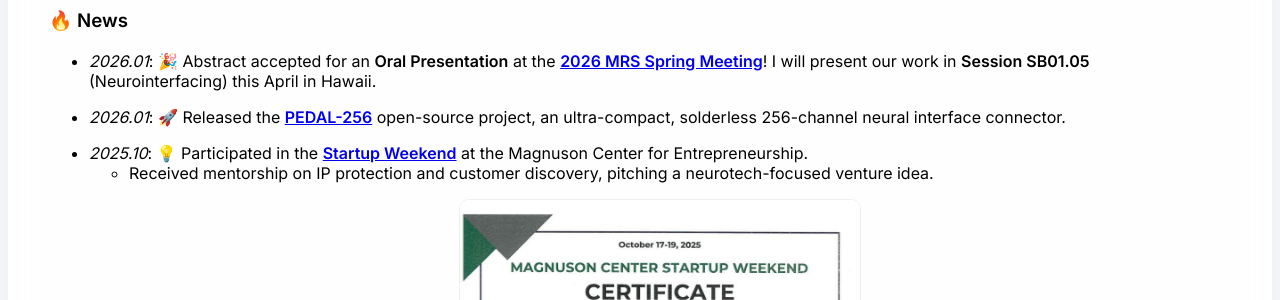
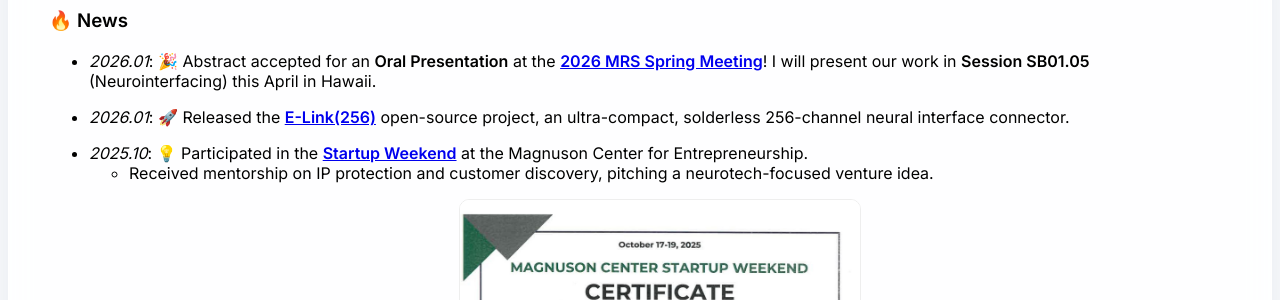
Before and after one commit to Tianyu-Bai/Tianyu-Bai.github.io, a Jekyll site: the page built from _pages/includes/news.md, in a window 1280 px wide and 900 px high, scrolled down 682 px. Shown: the part 153-453 px from the top of the window. Built offline with Jekyll 4.4.1, drawn with Linux system fonts in a browser that asks for light colours; our own code applies the rules of GitHub Pages for plain Markdown files.

Commit message:
Update news with new project release details

```diff
--- a/_pages/includes/news.md
+++ b/_pages/includes/news.md
@@ -1,6 +1,6 @@
 # 🔥 News
 - *2026.01*: 🎉 Abstract accepted for an **Oral Presentation** at the **[2026 MRS Spring Meeting](https://www.mrs.org/meetings-events/annual-meetings/2026-mrs-spring-meeting-exhibit)**! I will present our work in **Session SB01.05** (Neurointerfacing) this April in Hawaii.
-- *2026.01*: 🚀 Released the **[PEDAL-256](https://tianyu-bai.github.io/PEDAL-256/)** open-source project, an ultra-compact, solderless 256-channel neural interface connector.
+- *2026.01*: 🚀 Released the **[E-Link(256)](https://tianyu-bai.github.io/E-Link/)** open-source project, an ultra-compact, solderless 256-channel neural interface connector.
 <!-- - *2026.01*: 📝 Preparing a manuscript for **IEEE JFLEX** regarding our latest 256-channel headstage project. -->
 <!-- - *2025.12*: 🏛️ Honored to attend a dinner at the **[Dartmouth President's House](https://www.linkedin.com/posts/tianyubai_dartmouthcollege-biggreen-studentexperience-activity-7407785550222413824-EmZC?utm_source=share&utm_medium=member_desktop&rcm=ACoAACWlM5ABI4NY3hLlgpHJZdqC1NVpRn7U9aA)** and engage in discussions with President Sian Leah Beilock. -->
 
```
